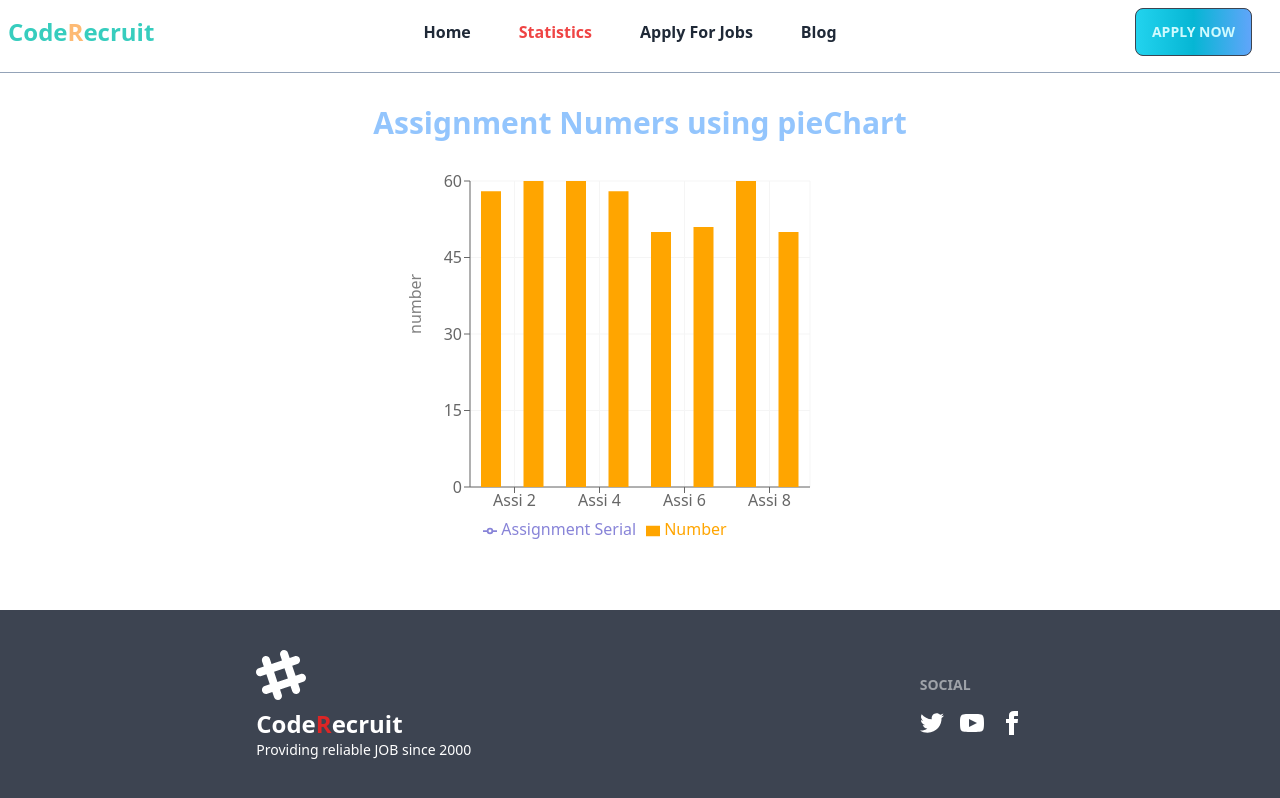
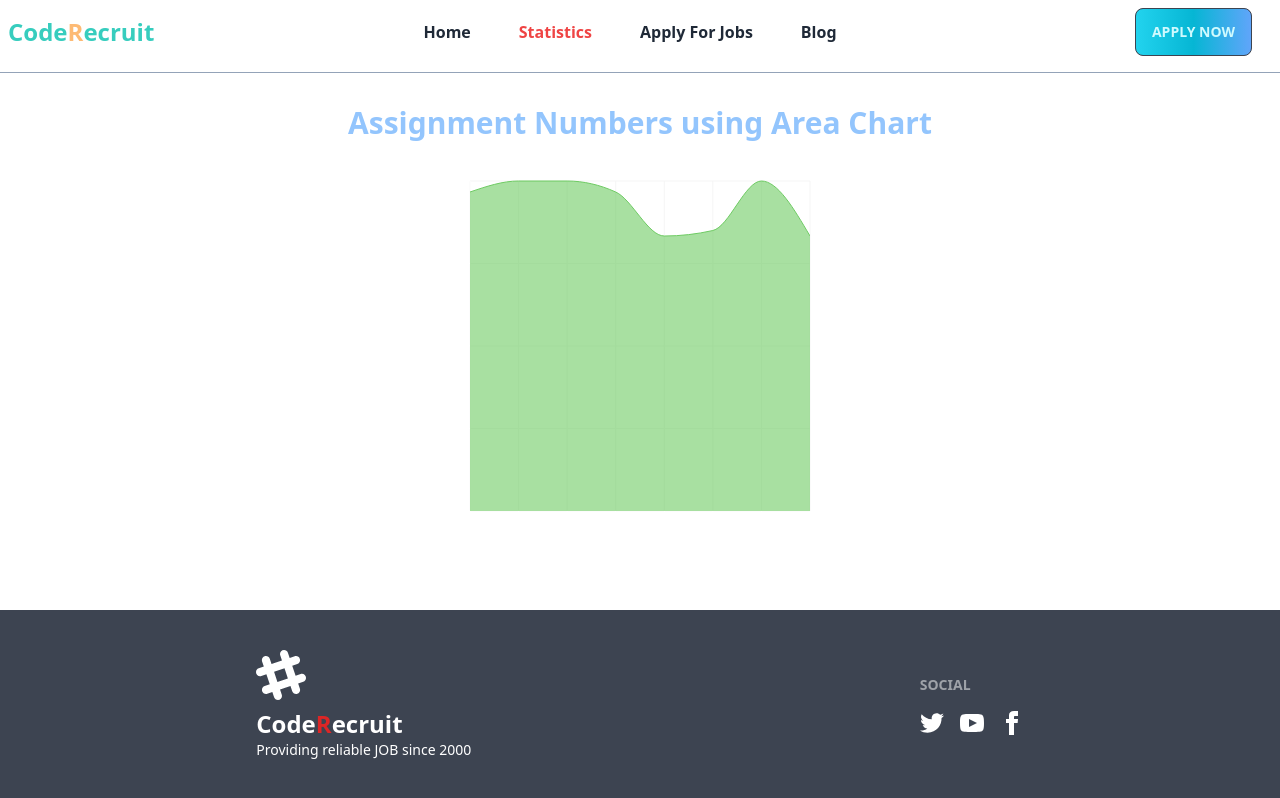
Before and after one commit to BishwaJit07/CodeRecruit, a React (Vite) app: page /statistics in a window 1280 px wide. Built offline with nearby package versions, Linux system fonts and the light colour scheme.

Commit message:
readme file added

```diff
--- a/src/assets/Component/Errorpage.jsx
+++ b/src/assets/Component/Errorpage.jsx
@@ -9,7 +9,7 @@ const ErrorPage = () => {
   return (
     <section className='flex items-center h-screen p-16 bg-gray-100 text-gray-900'>
       <div className='container flex flex-col items-center justify-center px-5 mx-auto my-8'>
-      <FontAwesomeIcon className='w-40 h-40 text-gray-600' icon={faFaceSadCry} />
+      <img src="https://www.kindpng.com/picc/m/255-2550104_404-error-page-png-transparent-png.png" className='w-80' alt="" />
         <div className='max-w-md text-center'>
           <h2 className='mb-8 font-extrabold text-9xl text-red-600'>
             <span className='sr-only'>Error</span> {status || 404}
--- a/src/assets/Component/Home.jsx
+++ b/src/assets/Component/Home.jsx
@@ -1,4 +1,4 @@
-import React, { useState } from 'react';
+import React, { useEffect, useState } from 'react';
 
 import { FontAwesomeIcon } from '@fortawesome/react-fontawesome'
 import { faBusinessTime, faHouseLaptop, faMoneyCheckDollar, faPersonWalkingArrowRight , } from '@fortawesome/free-solid-svg-icons'
@@ -11,8 +11,13 @@ const Home = () => {
   const [job,setJob]=useState({});
 
 
-
-
+  const [fetuares, setFetuares] = useState([]);
+  useEffect(() => {
+    fetch('fetuares.json')
+        .then(res => res.json())
+        .then(data => setFetuares(data))
+}, []);
+  console.log(fetuares);
 
   const [showAll,setShowAll] = useState(false);
   const handleShowAll = () => {
@@ -39,6 +44,10 @@ const Home = () => {
            <img src="https://i.ibb.co/frhQwzc/pngwing-com-1.png" alt="Programmer" className='lg:w-3/5	 lg:h-2/5 md:w-3/5	 md:h-2/5  m-2 ' />
         </div>
 
+
+{/* website fetuare  */}
+
+
           <div className='m-6'>
             <h2 className='text-center text-white font-bold text-4xl'>Why Choose Our Job Board?
                      </h2>
@@ -50,36 +59,29 @@ const Home = () => {
 
                    <div className=' justify-center flex my-6 mx-6'>
 
-                  <div className='mx-4 px-2 text-center'>
-                  <FontAwesomeIcon icon={faHouseLaptop} className='text-white  text-4xl'/> <br />
-                  <h4 className=' font-semibold text-white'>Remote Job</h4>
-                  <p>More Than 100+ Job Avilable</p>
-                  </div>
 
-                  <div className='mx-4 px-2 text-center'>
-                  <FontAwesomeIcon icon={faPersonWalkingArrowRight} className='text-white  text-4xl'/>
-                  <br />
-                  <h4 className=' font-semibold text-white'>Onsite Job</h4>
-                  <p>More Than 400+ Job Avilable</p>
-                  </div>
 
-                  <div className='mx-4 px-2 text-center'>
-                  <FontAwesomeIcon icon={faBusinessTime} className='text-white  text-4xl'/>
-                  <br />
-                  <h4 className=' font-semibold text-white'>Full-time </h4>
-                  <p>More Than 300+ Job Avilable</p>
-                  </div>
 
-                  <div className='mx-4 px-2 text-center'>
-                  <FontAwesomeIcon icon={faMoneyCheckDollar}  className='text-white  text-4xl'/>
-                  <br />
-                  <h4 className=' font-semibold text-white'>Rich Salary </h4>
-                  <p>More Than 550+ Job Avilable</p>
-                  </div>
+
+{fetuares.map(feature => (
+      <div key={feature.name}>
+       <img src={feature.logo} alt="" className=' rounded-full w-20 '/>
+
+
+        <h4 className=' font-semibold text-white'>{feature.name}</h4>
+        <p>{feature.jobs_available}</p>
+      </div>
+    ))}
+
+
+
+
 
 
                    </div>
           </div>
+
+{/* card part  */}
 
               <div className='flex justify-center items-center'>
               <div className='grid grid-cols-1 gap-8 lg:grid-cols-3 md:grid-cols-2  mx-5' >
--- a/src/assets/Component/Job.jsx
+++ b/src/assets/Component/Job.jsx
@@ -8,7 +8,7 @@ const Job = () => {
 
    const {job_description , job_responsibility ,educational_requirements ,experiences,salary,job_title,contact_information,location ,company_logo}=details
 
-console.log(id);
+
 
 const handleApplyClick = () => {
     const jobDetails =
--- /dev/null
+++ b/src/assets/Component/Layout/fetuares.js
@@ -0,0 +1,5 @@
+import React from 'react';
+
+
+
+export default fetuares;
--- a/src/assets/Component/Statistics.jsx
+++ b/src/assets/Component/Statistics.jsx
@@ -1,99 +1,29 @@
 import React from 'react';
+import { AreaChart, Area, XAxis, YAxis, CartesianGrid, Tooltip } from "recharts";
 
-import {
-  ComposedChart,
-  Line,
-  Bar,
-  XAxis,
-  YAxis,
-  CartesianGrid,
-  Tooltip,
-  Legend,
-  Area
-} from "recharts";
 const data = [
-
-    {
-        name: 'Assi 1',
-
-        Number: 58,
-
-      },
-      {
-        name: 'Assi 2',
-
-        Number: 60,
-
-      },
-      {
-        name: 'Assi 3',
-
-        Number: 60,
-
-      },
-      {
-        name: 'Assi 4',
-
-        Number: 58,
-
-      },
-      {
-        name: 'Assi 5',
-
-        Number: 50,
-
-      },
-      {
-        name: 'Assi 6',
-
-        Number: 51,
-
-      },
-      {
-        name: 'Assi 7',
-
-        Number: 60,
-
-      },
-      {
-        name: 'Assi 8',
-
-        Number: 50,
-
-      },
-
+  { name: "Assi 1", Number: 58 },
+  { name: "Assi 2", Number: 60 },
+  { name: "Assi 3", Number: 60 },
+  { name: "Assi 4", Number: 58 },
+  { name: "Assi 5", Number: 50 },
+  { name: "Assi 6", Number: 51 },
+  { name: "Assi 7", Number: 60 },
+  { name: "Assi 8", Number: 50 }
 ];
-
 
 export default function Statistics() {
   return (
-    <div className='text-center' > <p className=' text-blue-300 font-bold text-3xl mt-6	'>Assignment Numers using pieChart </p>
-    <div className='flex justify-center mt-5' >
-      <ComposedChart
-        width={500}
-        height={400}
-        data={data}
-        margin={{
-          top: 20,
-          right: 80,
-          bottom: 20,
-          left: 20
-        }}
-      >
+    <div className="text-center">
+      <p className="text-blue-300 font-bold text-3xl mt-6">Assignment Numbers using Area Chart</p>
+      <div className="flex justify-center mt-5">
+        <AreaChart width={500} height={400} data={data} margin={{ top: 20, right: 80, bottom: 20, left: 20 }}>
           <CartesianGrid stroke="#f5f5f5" />
-        <XAxis
-          dataKey="name"
-          label={{ value: "", position: "insideBottomRight", offset: 0 }}
-          scale="band"
-        />
-        <YAxis label={{ value: "number", angle: -90, position: "insideLeft" }} />
+          <XAxis dataKey="name"  stroke="white"/>
+          <YAxis  stroke="white"/>
           <Tooltip />
-        <Legend />
-        <Area type="monotone" dataKey="Assignment Serial" fill="#8884d8" stroke="#8884d8" />
-
-        <Bar dataKey="Number" barSize={20} fill="#FFA500" />
-
-      </ComposedChart>
+          <Area type="monotone" dataKey="Number" stroke="#6ECB63" fill="#6ECB63" />
+        </AreaChart>
       </div>
     </div>
   );
--- a/src/fakeDB.js
+++ b/src/fakeDB.js
@@ -1,7 +1,7 @@
 const addToDb = id => {
     let shoppingCart = {}
 
-    //get the shopping cart from local storage
+    //get the shopping cart from local storage localStorage.setItem('jobDetails', JSON.stringify(jobDetails));
     const storedCart = localStorage.getItem('shopping-cart')
     if (storedCart) {
       shoppingCart = JSON.parse(storedCart)
```
Also changed, not shown: public/fetuares.json (added, +22 -0 lines), 1 other file (tests, documents, lock files or other folders). Lines whose indentation alone changed are shown as unchanged.
